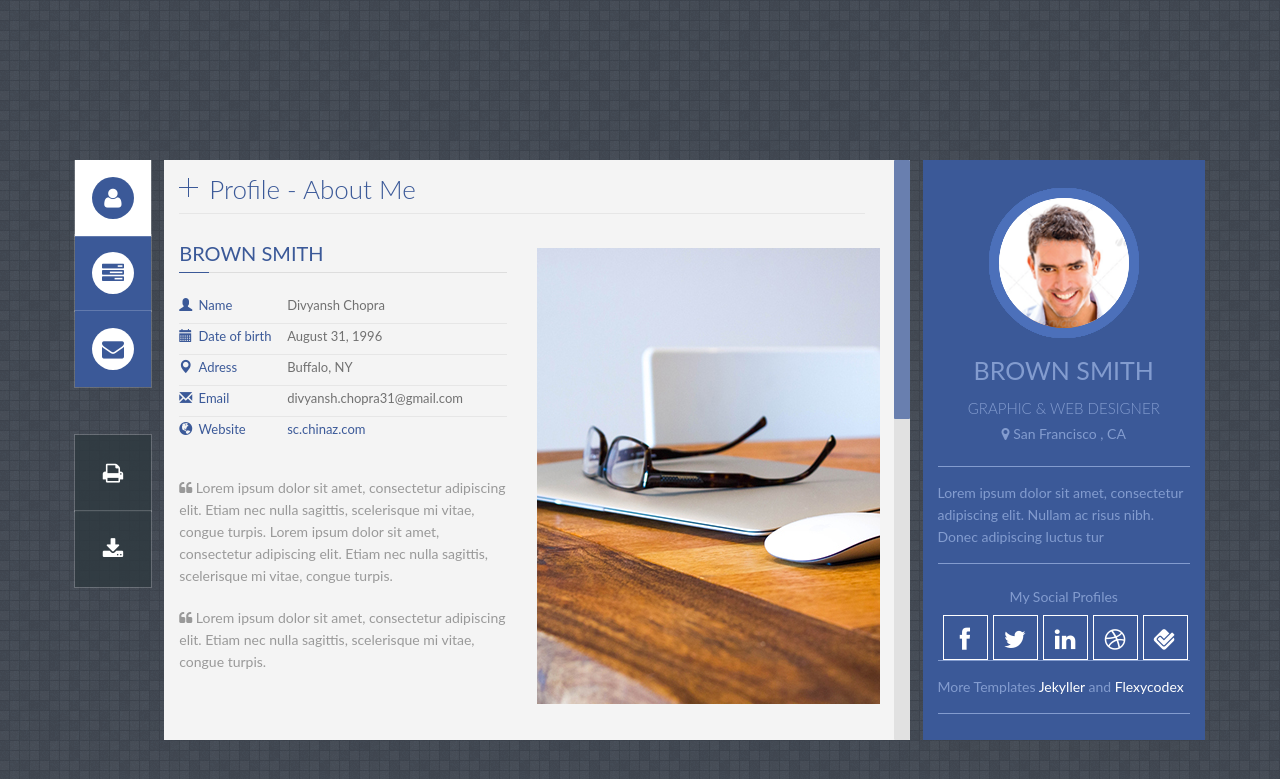
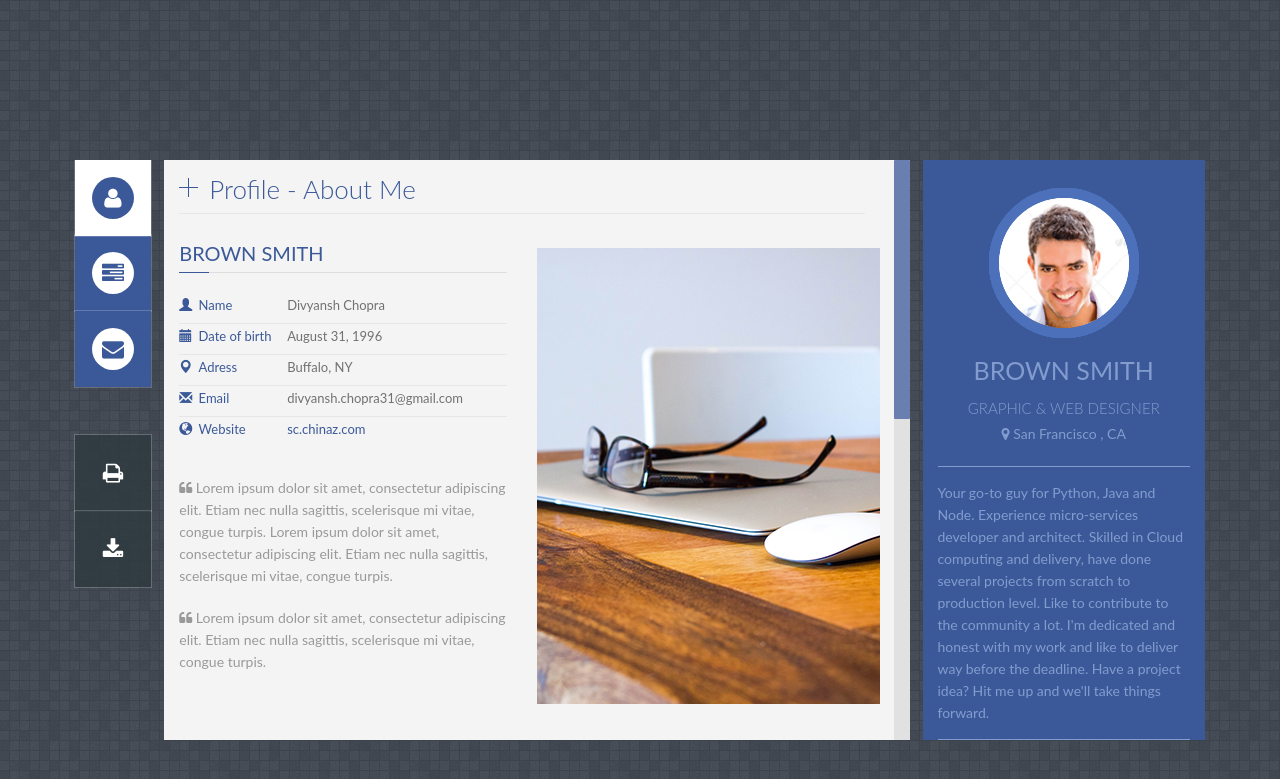
Before and after one commit to jekyller/PanelCV, a Jekyll site: the page built from index.html, in a window 1280 px wide. Shown: the top 779 px of the page. Built offline with Jekyll 4.4.1, drawn with Linux system fonts in a browser that asks for light colours; some web fonts are replaced.

Commit message:
Update index.html

```diff
--- a/index.html
+++ b/index.html
@@ -78,7 +78,8 @@
         <!-- Profile Description -->
         <div id="profile_desc">
             <p>
-            	Lorem ipsum dolor sit amet, consectetur adipiscing elit. Nullam ac risus nibh. Donec adipiscing luctus tur
+            	Your go-to guy for Python, Java and Node. Experience micro-services developer and architect. Skilled in Cloud computing and delivery, have done several projects from scratch to production level. Like to contribute to the community a lot. I'm dedicated and honest with my work and like to deliver way before the deadline.
+Have a project idea? Hit me up and we'll take things forward.
             </p>
 
         </div>
```
